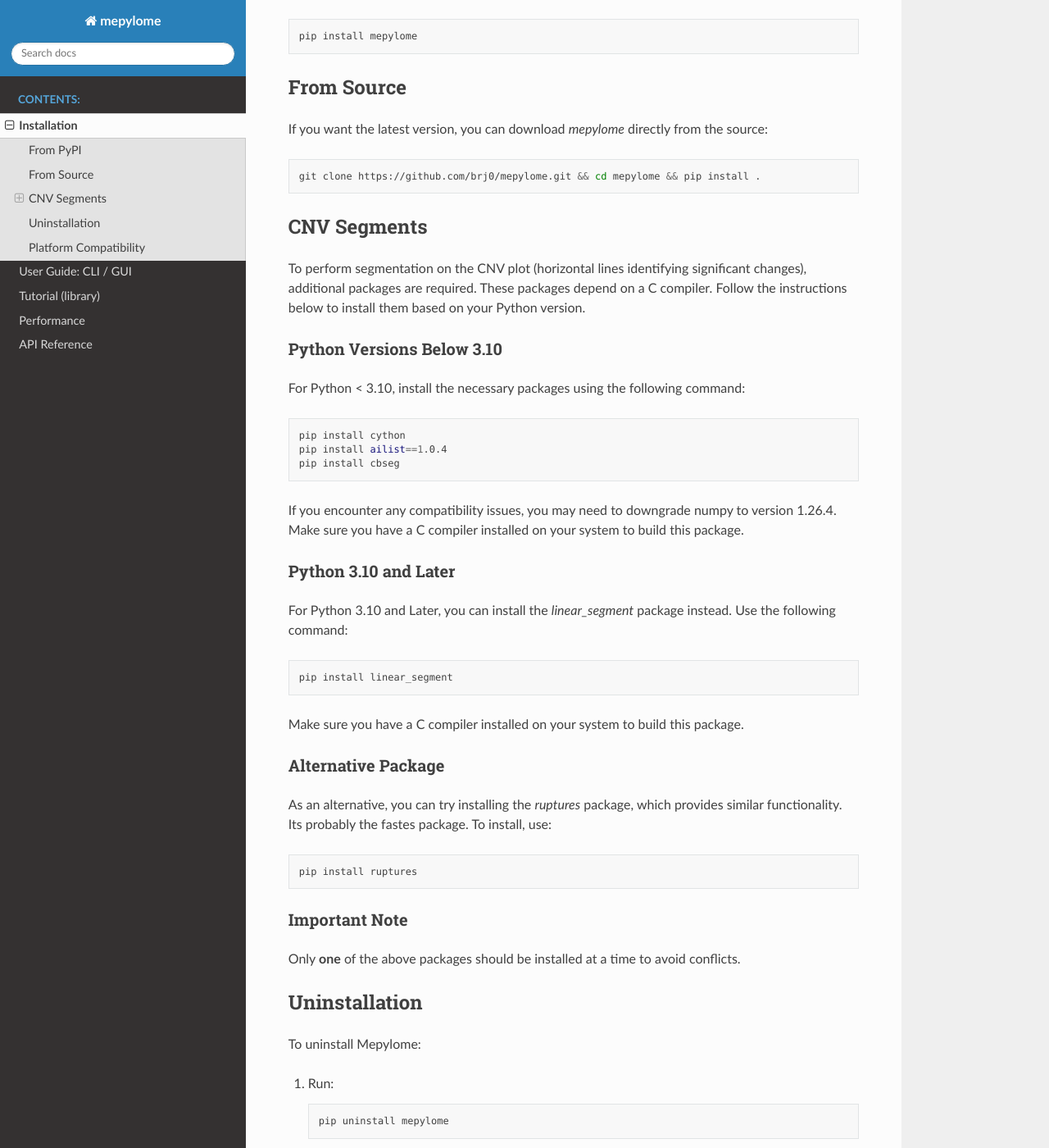
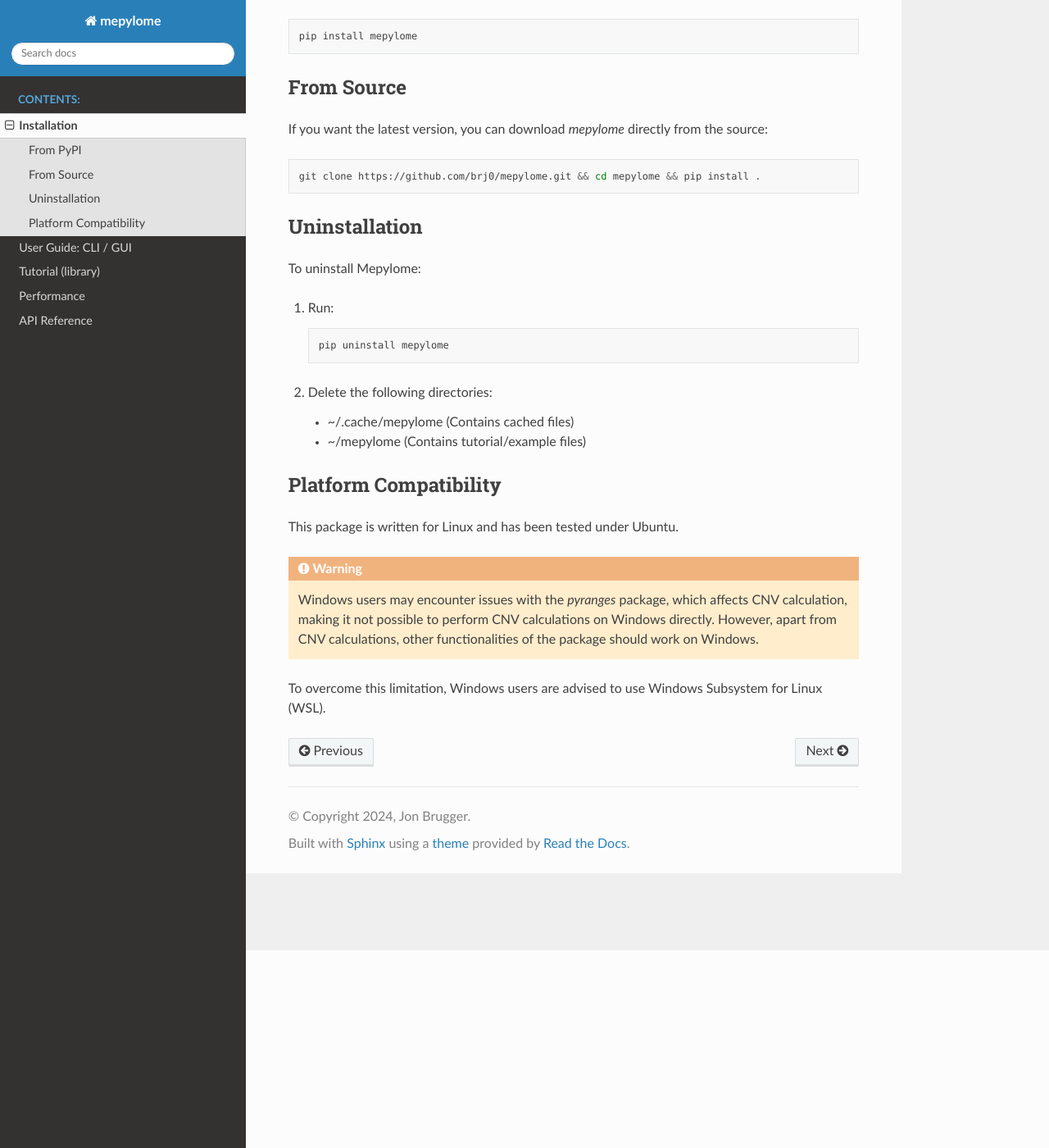
Before and after one commit to brj0/mepylome, a Sphinx documentation site: the page built from docs/installation.rst, in a window 1280 px wide and 1400 px high, scrolled down 241 px. Shown: the whole window at 82% size. Built offline with Sphinx 7.4.7 and the Read the Docs theme 3.1.0, drawn with Linux system fonts in a browser that asks for light colours.

Commit message:
Use ruptures for segmentation as default.

```diff
--- a/docs/installation.rst
+++ b/docs/installation.rst
@@ -20,64 +20,6 @@
 .. code-block:: sh
 
     git clone https://github.com/brj0/mepylome.git && cd mepylome && pip install .
-
-
-CNV Segments
-------------
-
-To perform segmentation on the CNV plot (horizontal lines identifying
-significant changes), additional packages are required. These packages depend
-on a C compiler. Follow the instructions below to install them based on your
-Python version.
-
-
-Python Versions Below 3.10
-~~~~~~~~~~~~~~~~~~~~~~~~~~
-
-For Python < 3.10, install the necessary packages using the following
-command:
-
-.. code-block:: sh
-
-    pip install cython
-    pip install ailist==1.0.4
-    pip install cbseg
-
-If you encounter any compatibility issues, you may need to downgrade numpy to
-version 1.26.4. Make sure you have a C compiler installed on your system to
-build this package.
-
-
-Python 3.10 and Later
-~~~~~~~~~~~~~~~~~~~~~
-
-For Python 3.10 and Later, you can install the `linear_segment` package
-instead. Use the following command:
-
-.. code-block:: sh
-
-    pip install linear_segment
-
-Make sure you have a C compiler installed on your system to build this
-package.
-
-
-Alternative Package
-~~~~~~~~~~~~~~~~~~~
-
-As an alternative, you can try installing the `ruptures` package, which
-provides similar functionality. Its probably the fastes package. To install,
-use:
-
-.. code-block:: sh
-
-    pip install ruptures
-
-
-Important Note
-~~~~~~~~~~~~~~
-
-Only **one** of the above packages should be installed at a time to avoid conflicts.
 
 
 Uninstallation
--- a/pyproject.toml
+++ b/pyproject.toml
@@ -36,6 +36,7 @@
     "plotly",
     "psutil",
     "pyranges1",
+    "ruptures",
     "scikit-learn",
     "tqdm",
     "toml",
@@ -46,9 +47,6 @@
 ]
 
 [project.optional-dependencies]
-seg = [
-  "ruptures",                 # segmentation algorithm
-]
 dev = [
   "build",                    # PEP 517 build frontend (python -m build)
   "ipython",                  # interactive REPL
@@ -62,7 +60,6 @@
   "pytest",                   # test code
   "pytest-cov",               # Coverate rate of tests via pytest --cov=mepylome
   "ruff",                     # fast linter
-  "ruptures",                 # segmentation algorithm
   "sphinx",                   # docs generator
   "sphinx-rtd-theme",         # ReadTheDocs theme for HTML docs
   "sphinx-autodoc-typehints", # for docs
```
Also changed, not shown: 15 other files.
